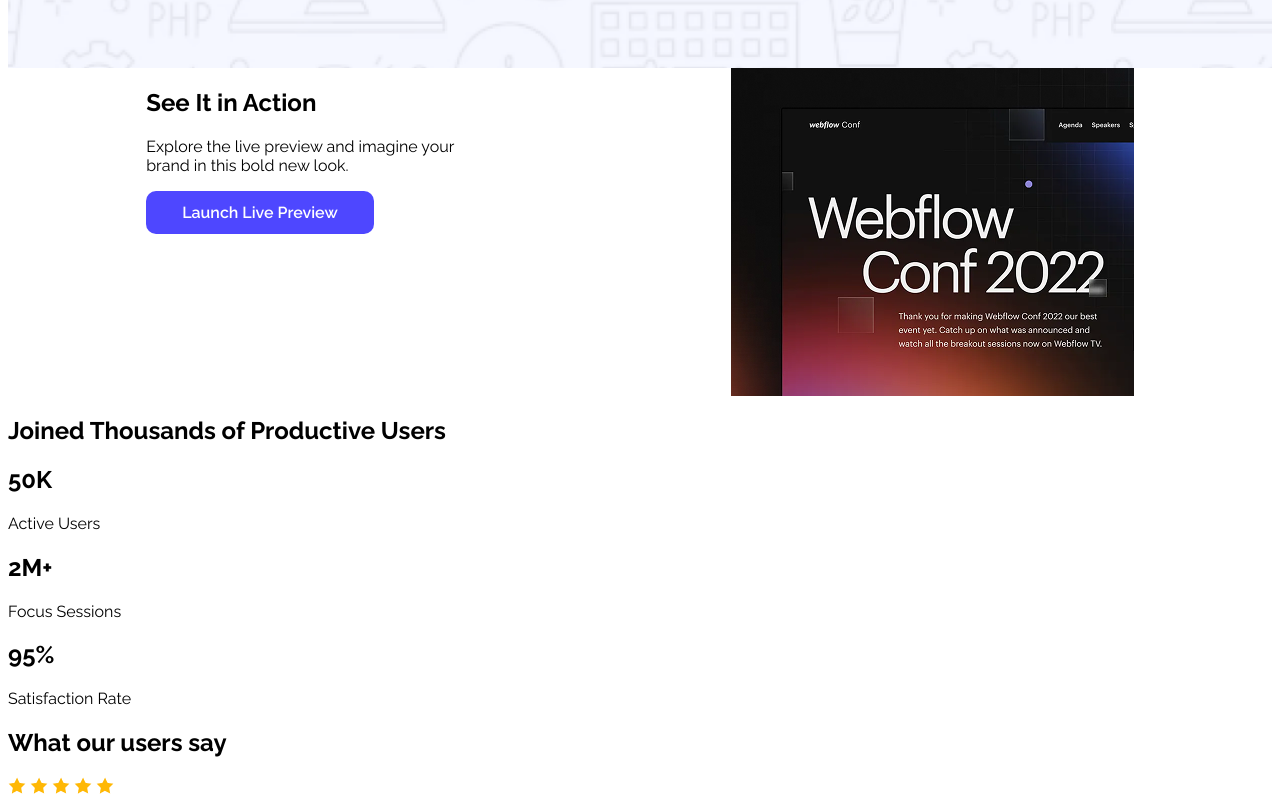
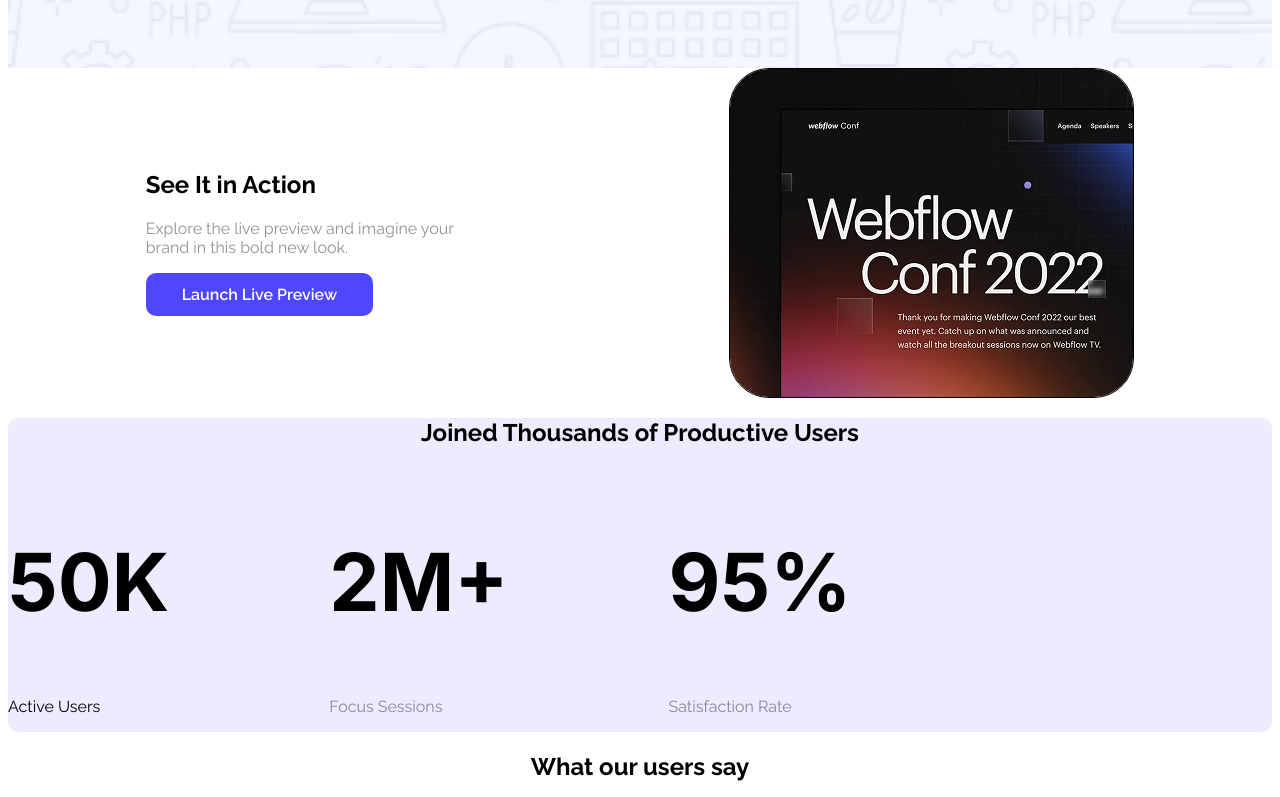
Before and after one commit to aion-shahriar/web-flow-A01, a plain HTML site: page index.html in a window 1280 px wide. Shown: the part 740-1537 px from the top of the page. Drawn offline with Linux system fonts and the light colour scheme.

Commit message:
Modified html, css and the README file

```diff
--- a/index.html
+++ b/index.html
@@ -40,34 +40,34 @@
     <section class="action-container">
         <div class="action-content">
             <h2>See It in Action</h2>
-            <p class="dark-light">
+            <p class="light-dark">
                 Explore the live preview and imagine your<br>brand in this bold new look.
             </p>
             <button class="btn">Launch Live Preview</button>
         </div>
-        <img src="./Assets/wc-mini.png" alt="">
+        <img src="./Assets/wc-mini.png" id="conf-img"alt="">
     </section>
 
     <section class="user-container">
-        <h2>Joined Thousands of Productive Users</h2>
+        <h2 class="center">Joined Thousands of Productive Users</h2>
         <div class="stats">
             <div class="user">
-                <h2>50K</h2>
+                <h2 class="font-inter">50K</h2>
                 <p>Active Users</p>
             </div>
             <div class="session">
-                <h2>2M+</h2>
-                <p>Focus Sessions</p>
+                <h2 class="font-inter">2M+</h2>
+                <p class="light-dark">Focus Sessions</p>
             </div>
             <div class="rate">
-                <h2>95%</h2>
-                <p>Satisfaction Rate</p>
+                <h2 class="font-inter">95%</h2>
+                <p class="light-dark">Satisfaction Rate</p>
             </div>
         </div>
     </section>
 
     <section class="review-container">
-        <h2>What our users say</h2>
+        <h2 class="center">What our users say</h2>
         <div class="reviews">
             <div class="review">
                 <div class="stars">
--- a/styles/style.css
+++ b/styles/style.css
@@ -28,6 +28,10 @@
     padding: 12px 36px;
     font-size: 16px;
     font-weight: 600;
+}
+
+.center {
+    text-align: center;
 }
 
 
@@ -77,4 +81,42 @@
 .action-container {
     display: flex;
     justify-content: space-around;
+    align-items: center;
 }
+
+#conf-img {
+    border: 1px solid black;
+    border-radius: 40px;
+}
+
+
+/* user styles */
+
+.user-container {
+    background-color: rgba(78,71,255,0.1);
+    border: none;
+    border-radius: 10px;
+}
+
+.stats {
+    display: flex;
+    gap: 160px;
+}
+
+.stats h2 {
+    font-weight: bold;
+    font-size: 80px;
+}
+
+
+/* review styles */
+
+
+
+/* focus styles */
+
+
+/* form styles */
+
+
+/* footer styles */
```
Also changed, not shown: 1 other file.
